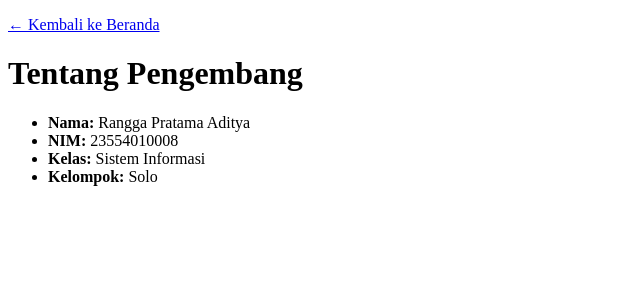
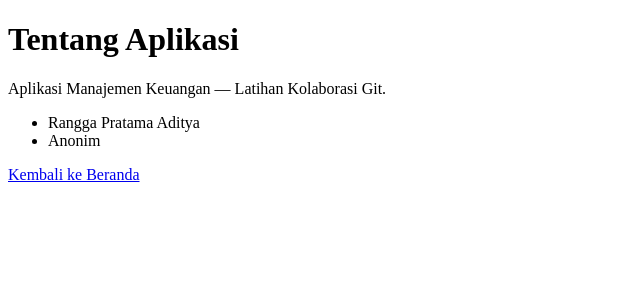
Before and after one commit to RanggaPratamaAditya/rpl-kolaborasi-git, a Flask app: page /tentang in a window 1280 px wide. Shown: the top 300 px of the page, without its empty margins (0-640 px from the left). Run offline with Flask 3, Linux system fonts and the light colour scheme.

Commit message:
Tambah halaman tentang dan nama anggota

```diff
--- a/app.py
+++ b/app.py
@@ -101,8 +101,9 @@ def hapus_transaksi(id_transaksi):
 
 @app.route("/tentang")
 def tentang():
-    """Menampilkan halaman identitas mahasiswa."""
+    """Menampilkan halaman tentang aplikasi dan anggota tim."""
     return render_template("tentang.html")
+
 
 if __name__ == "__main__":
     app.run(debug=True)
--- a/templates/tentang.html
+++ b/templates/tentang.html
@@ -2,16 +2,15 @@
 <html lang="id">
 <head>
   <meta charset="utf-8">
-  <title>Tentang Pengembang</title>
+  <title>Tentang Aplikasi</title>
 </head>
 <body>
-  <p><a href="{{ url_for('beranda') }}">&larr; Kembali ke Beranda</a></p>
-  <h1>Tentang Pengembang</h1>
+  <h1>Tentang Aplikasi</h1>
+  <p>Aplikasi Manajemen Keuangan — Latihan Kolaborasi Git.</p>
   <ul>
-    <li><strong>Nama:</strong> Rangga Pratama Aditya</li>
-    <li><strong>NIM:</strong> 23554010008</li>
-    <li><strong>Kelas:</strong> Sistem Informasi</li>
-    <li><strong>Kelompok:</strong> Solo</li>
+    <li>Rangga Pratama Aditya</li>
+    <li>Anonim</li>
   </ul>
+  <p><a href="{{ url_for('beranda') }}">Kembali ke Beranda</a></p>
 </body>
 </html>
```
Also changed, not shown: README.md.
